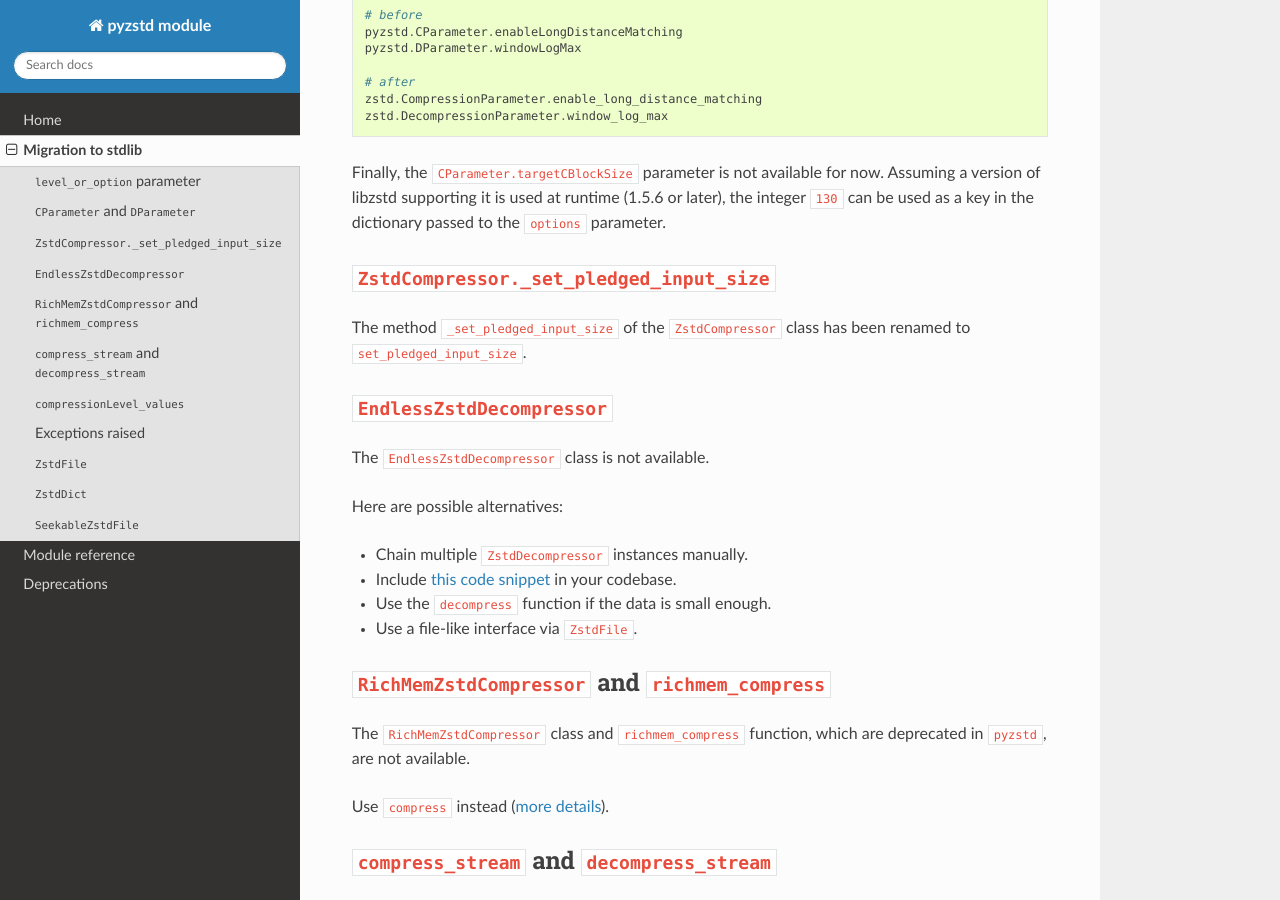
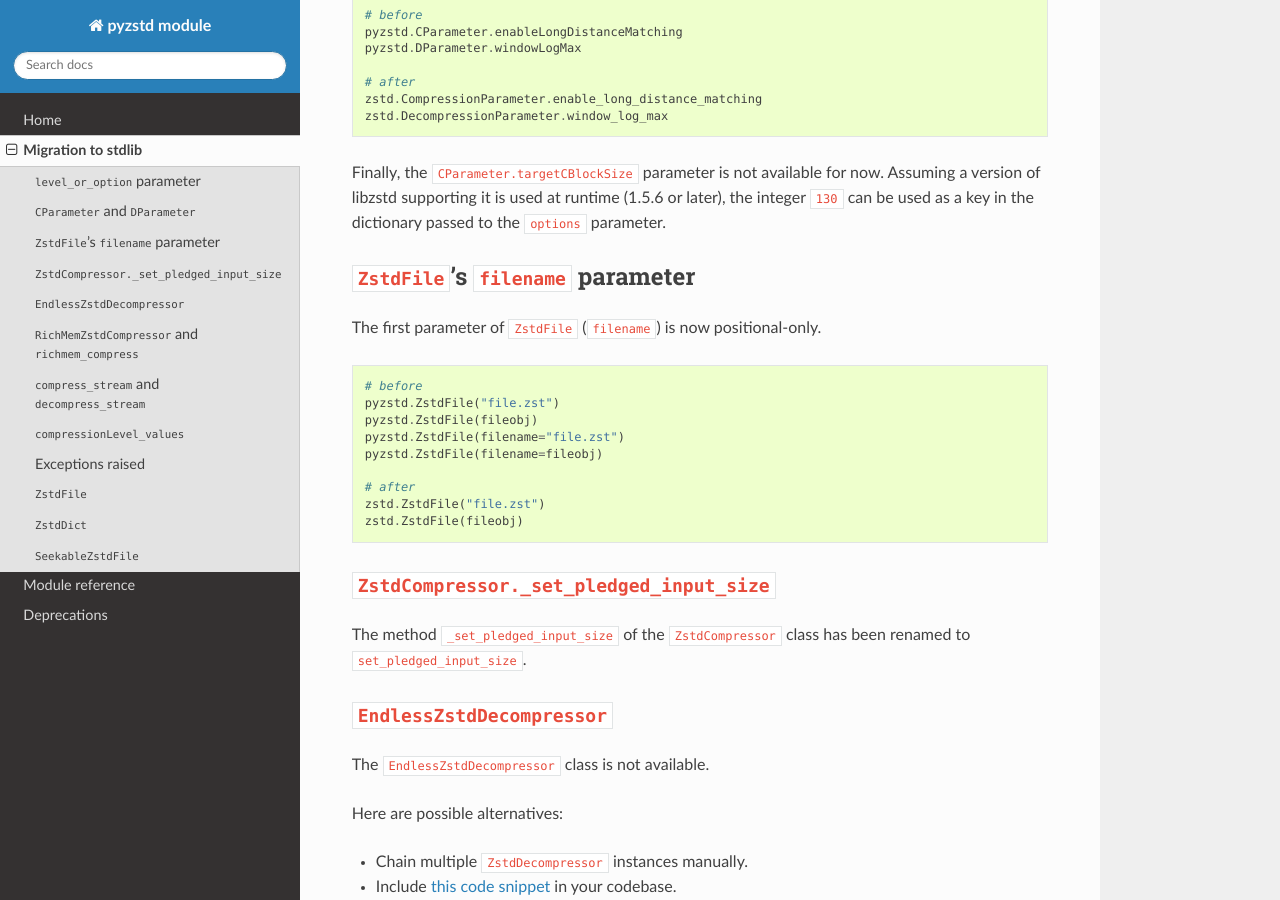
Before and after one commit to Rogdham/pyzstd, a Sphinx documentation site: the page built from docs/stdlib.md, in a window 1280 px wide and 900 px high, scrolled down 1204 px. Built offline with Sphinx 7.4.7 and the Read the Docs theme 3.1.0, drawn with Linux system fonts in a browser that asks for light colours.

Commit message:
docs: stdlib migration: ZstdFile's filename param

````diff
--- a/docs/stdlib.md
+++ b/docs/stdlib.md
@@ -58,6 +58,22 @@ zstd.DecompressionParameter.window_log_max
 ```
 
 Finally, the `CParameter.targetCBlockSize` parameter is not available for now. Assuming a version of libzstd supporting it is used at runtime (1.5.6 or later), the integer `130` can be used as a key in the dictionary passed to the `options` parameter.
+
+## `ZstdFile`'s `filename` parameter
+
+The first parameter of `ZstdFile` (`filename`) is now positional-only.
+
+```python
+# before
+pyzstd.ZstdFile("file.zst")
+pyzstd.ZstdFile(fileobj)
+pyzstd.ZstdFile(filename="file.zst")
+pyzstd.ZstdFile(filename=fileobj)
+
+# after
+zstd.ZstdFile("file.zst")
+zstd.ZstdFile(fileobj)
+```
 
 ## `ZstdCompressor._set_pledged_input_size`
 
````
